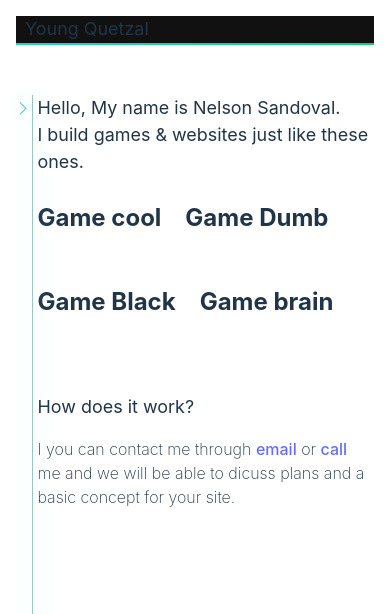
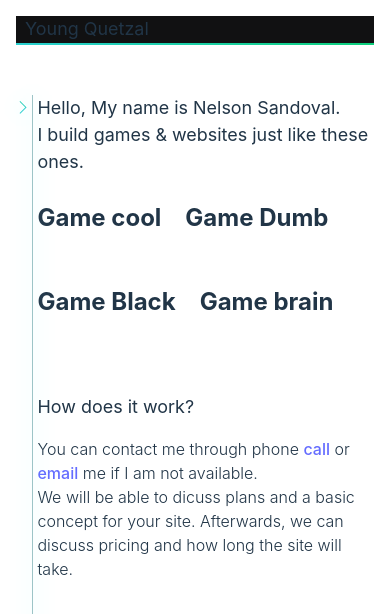
Before and after one commit to MrMushroomSharp/Young-Quetzal, a React (Vite) app in the folder Client/: page / in a window 390 px wide. Shown: the top 614 px of the page. Built offline with nearby package versions, Linux system fonts and the light colour scheme.

Commit message:
Font and arrows.
Change font weight. Need to start working on PageLine arrows.

```diff
--- a/Client/src/Components/PageLine.jsx
+++ b/Client/src/Components/PageLine.jsx
@@ -4,7 +4,10 @@ import './components.css'
 function PageLine() {
     return (
         <>
-            <div className="arrow"></div>
+            <div className='arrow-cont'>
+                <div className="arrow" id='arrow-1'></div>
+            </div>
+
             <div className='line'>
             </div>
         </>
--- a/Client/src/Components/components.css
+++ b/Client/src/Components/components.css
@@ -38,6 +38,9 @@
 
     margin: 0px;
     margin-top: 1.2em;
+}
+
+.arrow-cont {
     float: left;
 }
 
@@ -46,7 +49,7 @@
         width: 2vw;
         height: 2vw;
         border-width: 0.5vw;
-        margin-top: 2.5%
+        margin-top: 90%
     }
 
     .navbar {
--- a/Client/src/index.css
+++ b/Client/src/index.css
@@ -1,7 +1,7 @@
 :root {
   font-family: Inter, system-ui, Avenir, Helvetica, Arial, sans-serif;
   line-height: 1.5;
-  font-weight: 200;
+  font-weight: 300;
 
   color-scheme: light dark;
   color: rgba(255, 255, 255, 0.87);
--- a/Client/src/pages/Home.jsx
+++ b/Client/src/pages/Home.jsx
@@ -18,7 +18,7 @@ function Home() {
 
             <div className='process'>
                 <h1>How does it work?</h1>
-                <p>I you can contact me through <a href="">email</a> or <a href="">call</a> me and we will be able to dicuss plans and a basic concept for your site.</p>
+                <p>You can contact me through phone <a href="">call</a> or <a href="">email</a> me if I am not available. <br /> We will be able to dicuss plans and a basic concept for your site. Afterwards, we can discuss pricing and how long the site will take.</p>
             </div>
         </div>
     )
```
